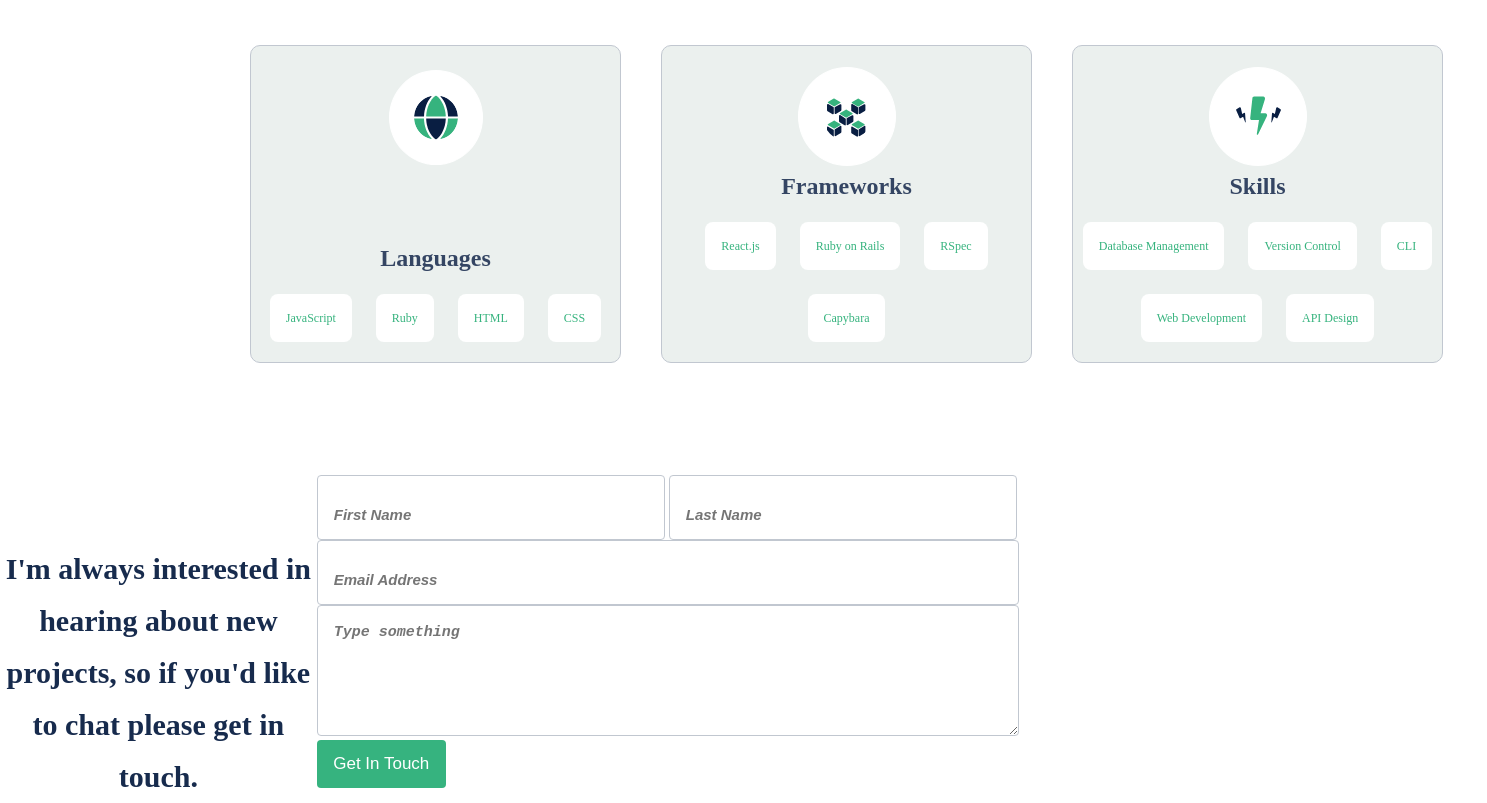
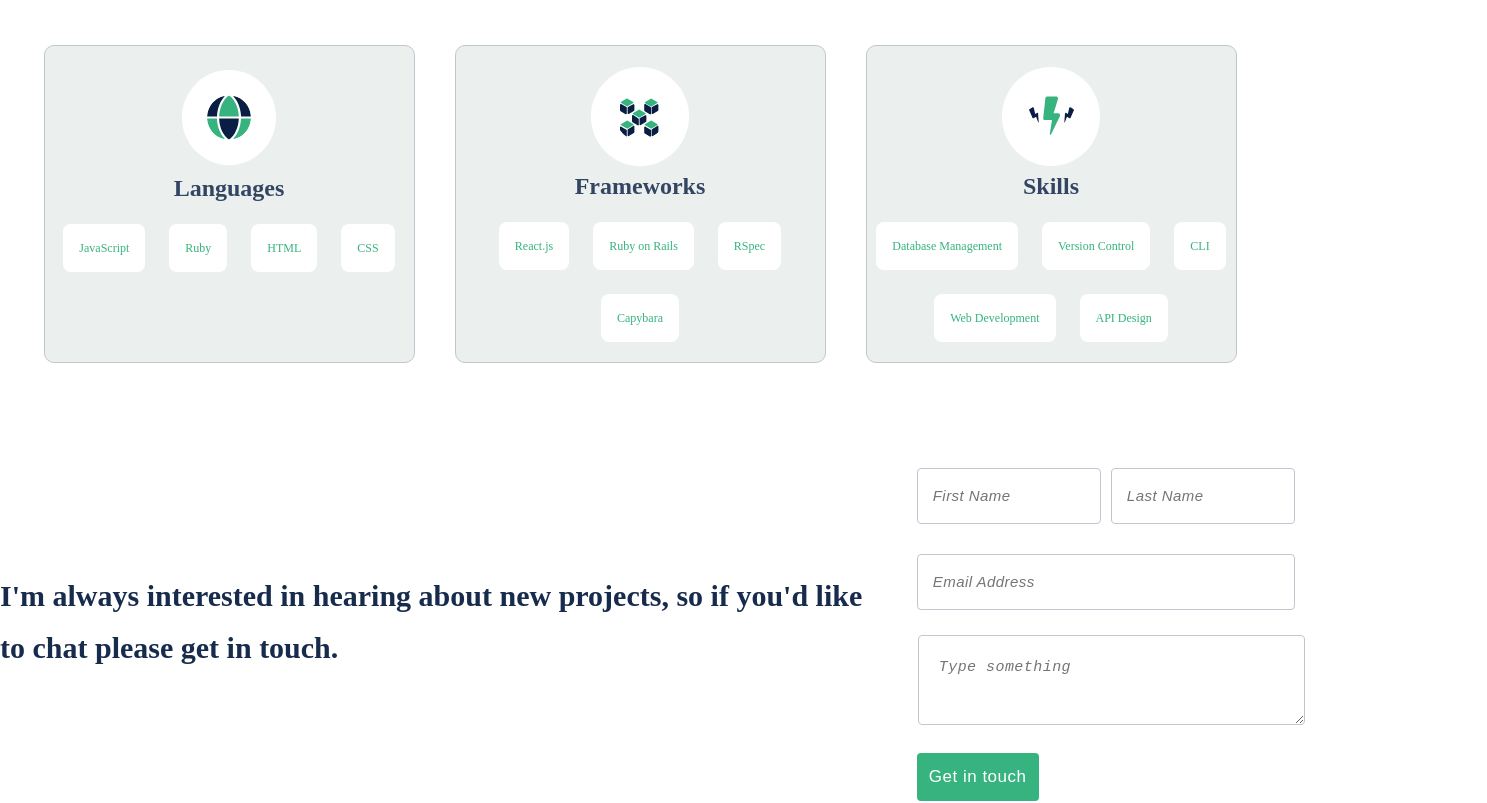
Before and after one commit to RomeesaKamal/Portfolio, a website: page index.html in a window 1280 px wide. Shown: the part 2362-3165 px from the top of the page, 1487 px wide, since content can reach past the window. Drawn offline with Linux system fonts and the light colour scheme.

Commit message:
add these files

```diff
--- a/index.html
+++ b/index.html
@@ -153,7 +153,7 @@
         <div class="about-section">
         <div class="about-details">
             <div id="Frame" class="img"><img src="./image/Frame.svg"></div>
-            <h2>Languages</h2>
+            <h2 id="h2">Languages</h2>
             <ul id="ul">
                 <li>JavaScript</li>
                 <li>Ruby</li>
@@ -189,12 +189,13 @@
             <p id="formDesc">I'm always interested in hearing about new projects, so if you'd like to chat please get in touch.</p>
             <form action="YOUR_ACTION_URL" method="post" class="formContainer">
                 <div class="name-container">
-                    <input type="text" placeholder="First Name" id="name" class="input" required />
-                    <input type="text" placeholder="Last Name" id="name2" class="input" required />
+                    <input type="text" placeholder="First Name" required />
+                    <input type="text" placeholder="Last Name"  required />
                 </div>
-                <input type="email" placeholder="Email Address" id="email" class="input" required />
-                <textarea class="input" name="message" id="message" maxlength="300" required placeholder="Type something"></textarea> <br>
-                <button type="submit">Get In Touch</button>
+                <div class="email-container">
+                     <input type="email" placeholder="Email Address"  required /></div>
+                <textarea class="message-container" name="message"  maxlength="300" required placeholder="Type something"></textarea> <br>
+                <button type="submit">Get in touch</button>
             </form>
         </div>
     </section>
--- a/style.css
+++ b/style.css
@@ -7,6 +7,13 @@
 a{
     text-decoration: none;
 
+}
+body{
+    display: flex;
+    flex-direction: column;
+    justify-content: center;
+    align-items: center;
+    margin: auto;
 }
 nav ul{
     display: flex;
@@ -171,11 +178,6 @@ nav ul a{
     border: none;
     gap: 199px;
 }
-.form{
-    display: flex;
-    justify-content: center;
-    align-items: center;
-}
 .about-section{
     display: grid;
     grid-template-columns: repeat(3, 1fr);
@@ -206,15 +208,13 @@ nav ul a{
 }
 
 .about-details img{
-    /* width: 80px;
-    height: 80px; */
     padding: 24px;
     border: 1px solid #FFFFFF;
     border-radius: 50%;
     background-color: #fff;
 }
-#Frame{
-    margin-bottom: 70px;
+#ul{
+    margin-bottom: 90px;
 }
 .about-details h2{
     height: 32px;
@@ -246,105 +246,91 @@ nav ul a{
     margin-top: 20px;
     margin-bottom: 20px;
 }
-
-#formDesc{
-      /* gap: 24px;  */
-     width: 463px;
-     height: 256px;
-    font-weight: 700;
-    font-size: 30px;
-    line-height: 52px;
-    color: #172B4D;
+.form{
     margin-top: 80px;
-     text-align: center;
+    display: flex;
+    justify-content: center;
+    align-items: center;
+    border: none;
+}
+.name-container {
+    display: flex;
+    justify-content: center;
+    margin-right: 2px;
 
 }
-.form{
-   padding-top: 100px;
+.name-container, input{
+    margin:  5px;
+    padding: 15px;
+    font-style: italic;
+    font-weight: 400;
+    line-height: 24px;
+    border-radius: 4px;
+    font-size: 15px;
+    color: #6B778C;
+    letter-spacing: 0.03em;
+    width: 100%;
+    border-color: #C1C7D0;
+
+}
+.name-container input{
+     border: 1px solid #C1C7D0;
+
+}
+.email-container{
     display: flex;
     justify-content: flex-start;
     align-items: center;
-   /* padding-left: 200px; */
+    padding: 0 20px;
+    width: 100%;
+}
+.email-container input{
+     border: 1px solid #C1C7D0;
 
 }
-#name{
-    width:330px;
-    height: 48px;
-    padding-left : 16px;
-    padding-top: 15px;
-    font-weight: 700;
+ .message-container{
+    display: flex;
+    justify-content: center;
+    align-items: center;
+    padding: 20px;
+    font-weight: 400;
+    font-style: italic;
+    line-height: 24px;
+    border-radius: 4px;
     font-size: 15px;
-    line-height: 24px;
-    font-style: italic;
     color: #6B778C;
+    letter-spacing: 0.03em;
+    width: 89%;
+    border-color: #C1C7D0;
     border: 1px solid #C1C7D0;
-    border-radius: 4px;
-}
-#name2{
-     width: 330px;
-    height: 48px;
-     padding-left: 16px;
-    padding-top: 15px;
-    font-weight: 700;
-    font-size: 15px;
-    line-height: 24px;
-    font-style: italic;
-    color: #6B778C;
-    border: 1px solid #C1C7D0;
-    border-radius: 4px;
+    margin-left: 26px;
+    margin-top: 20px;
 
  }
-#email{
-
-    width: 684px;
-    height: 48px;
-    padding-left: 16px;
-    padding-top: 15px;
+ #formDesc{
+    display:flex;
+    justify-content: center;
+    align-items: center;
     font-weight: 700;
-    font-size: 15px;
-    line-height: 24px;
-    font-style: italic;
-    color: #6B778C;
-    border: 1px solid #C1C7D0;
-    border-radius: 4px;
-
+    font-size: 30px;
+    color: #172B4D;
+    line-height: 52px;
 
  }
-#message{
-    width: 684px;
-    height: 114px;
-    padding-left: 16px;
-    padding-top: 15px;
-    font-weight: 700;
-    font-size: 15px;
+ .form button{
+    display: flex;
+    justify-content: center;
+    align-items: center;
+    font-size: 17px;
+    font-weight: 500;
     line-height: 24px;
-    font-style: italic;
-    color: #6B778C;
-    border: 1px solid #C1C7D0;
-    border-radius: 4px;
-}
-
-.form button{
-    color: #fff;
-    font-weight: 500;
-    font-size: 17px;
-    line-height: 24px;
-    letter-spacing: 3%;
+    letter-spacing: 0.03em;
+    text-align: center;
     border-radius: 4px;
     background-color: #36B37F;
     padding: 12px;
     border: none;
-    gap: 10px;
-    width: 129px;
-    height: 48px;
+    margin-left: 25px;
+    color: #fff;
+    margin-top: 10px;
  }
-/* input{ */
-    /* margin: 10px ;
-    width: 100%;
-    padding: 15px;
-} */
-.name-container{
-    /* display: flex; */
-    /* justify-content: space-between; */
-    a
-}
```
Lines whose indentation alone changed are shown as unchanged.
